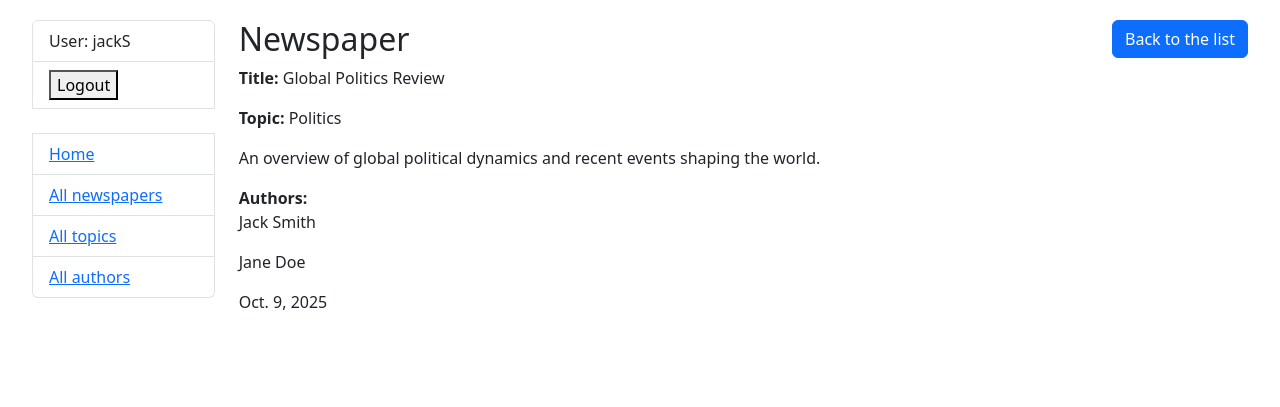
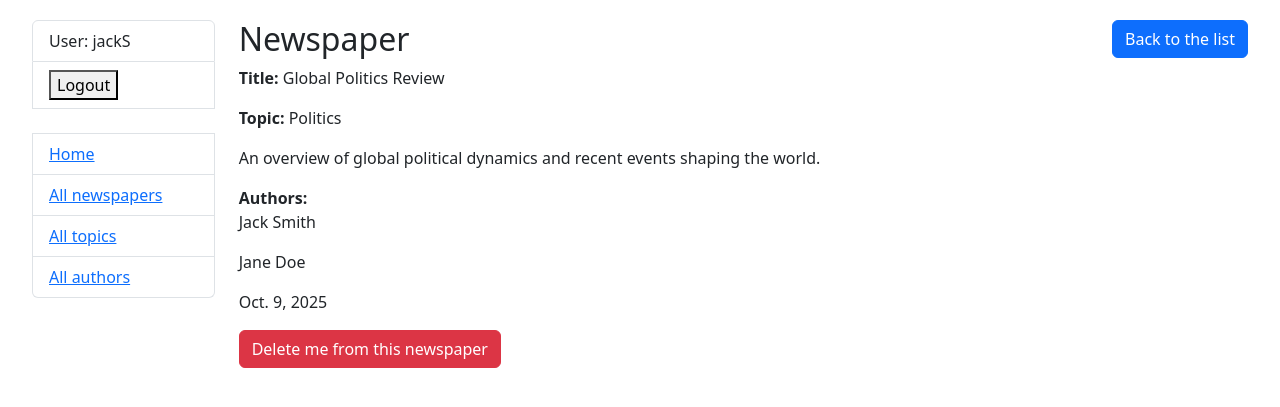
Before and after one commit to DanuloM/NewsFlow, a Django app: page /newspapers/1/ in a window 1280 px wide. Shown: the top 407 px of the page. Run offline with Django 4.2, Linux system fonts and the light colour scheme; a user stored in the database is signed in; data comes from the database, SQL or seed files in the repository.

Commit message:
feat: add toggle to assign/unassign redactor to newspaper

```diff
--- a/agency/urls.py
+++ b/agency/urls.py
@@ -14,7 +14,7 @@ from agency.views import (
     TopicDeleteView,
     RedactorCreateView,
     RedactorUpdateView,
-    RedactorDeleteView,
+    RedactorDeleteView, ToggleRedactorAssignmentView,
 )
 
 app_name = "agency"
@@ -35,4 +35,5 @@ urlpatterns = [
     path("redactors/create", RedactorCreateView.as_view(), name="redactor-create"),
     path("redactors/<int:pk>/update", RedactorUpdateView.as_view(), name="redactor-update"),
     path("redactors/<int:pk>/delete", RedactorDeleteView.as_view(), name="redactor-delete"),
+    path("newspapers/<int:pk>/toggle", ToggleRedactorAssignmentView.as_view(), name="toggle-redactor"),
 ]
--- a/agency/views.py
+++ b/agency/views.py
@@ -1,3 +1,4 @@
+from django.http import HttpResponseRedirect
 from django.shortcuts import render
 from django.contrib.auth.decorators import login_required
 from django.contrib.auth.mixins import LoginRequiredMixin
@@ -107,3 +108,19 @@ class RedactorDeleteView(LoginRequiredMixin,generic.DeleteView):
     model = Redactor
     template_name = "agency/redactor_confirm_delete.html"
     success_url = reverse_lazy("agency:redactor-list")
+
+
+
+class ToggleRedactorAssignmentView(LoginRequiredMixin, generic.View):
+    def post(self, request, pk, *args, **kwargs):
+        newspaper = Newspaper.objects.get(pk=pk)
+        redactor = request.user
+
+        if redactor.newspapers.filter(pk=newspaper.pk).exists():
+            redactor.newspapers.remove(newspaper)
+        else:
+            redactor.newspapers.add(newspaper)
+
+        return HttpResponseRedirect(
+            reverse_lazy("agency:newspaper-detail", kwargs={"pk": pk})
+        )
--- a/templates/agency/newspaper_detail.html
+++ b/templates/agency/newspaper_detail.html
@@ -14,5 +14,13 @@
   {% endfor %}
 
   <p>{{ newspaper.published_date }}</p>
+  <form action="{% url 'agency:toggle-redactor' pk=newspaper.id %}" method="post">
+    {% csrf_token %}
+    {% if newspaper in user.newspapers.all %}
+      <input class="btn btn-danger" type="submit" value="Delete me from this newspaper">
+    {% else %}
+      <input class="btn btn-success" type="submit" value="Assign me to this newspaper">
+    {% endif %}
+  </form>
 
 {% endblock %}
```
